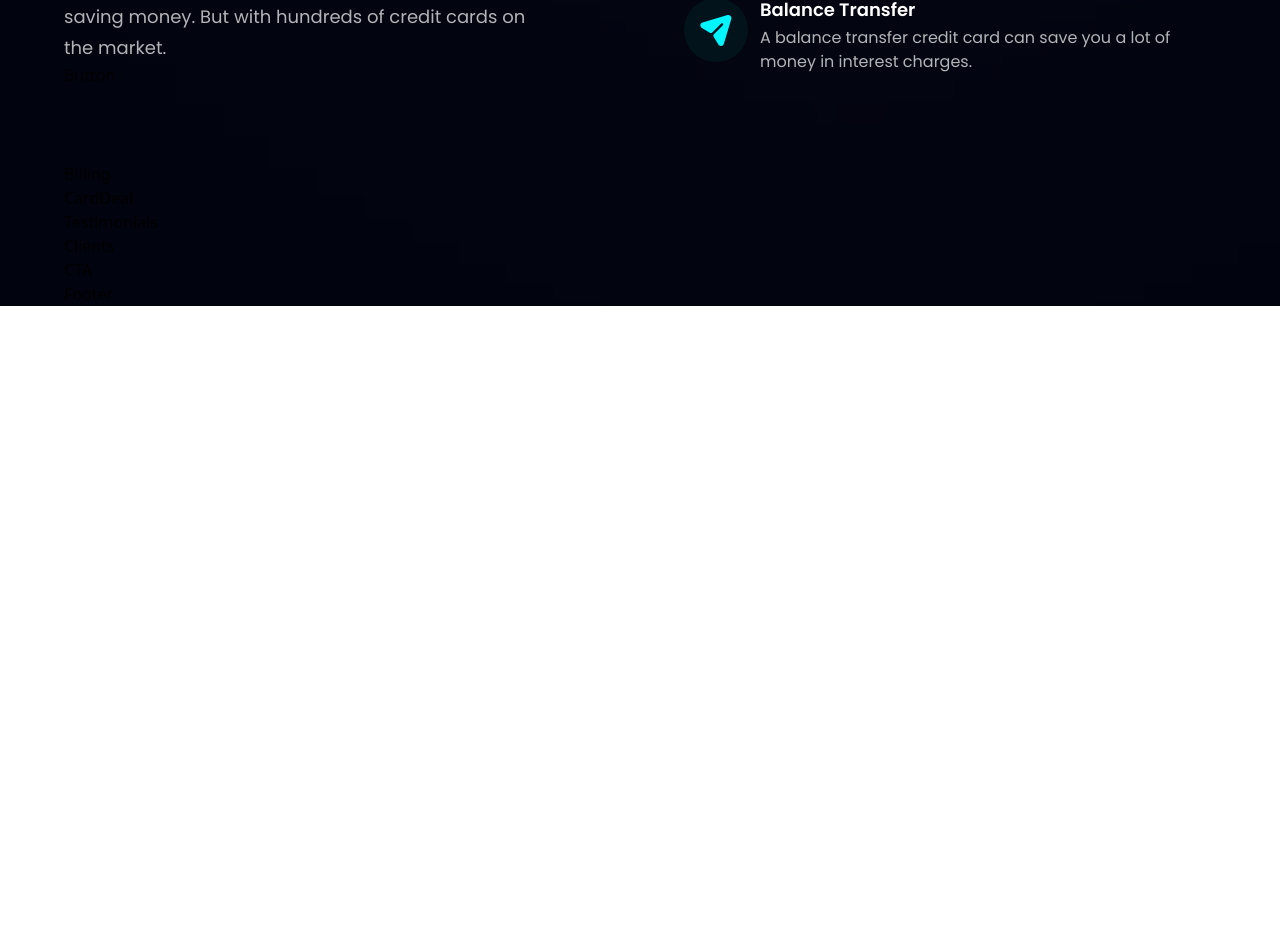
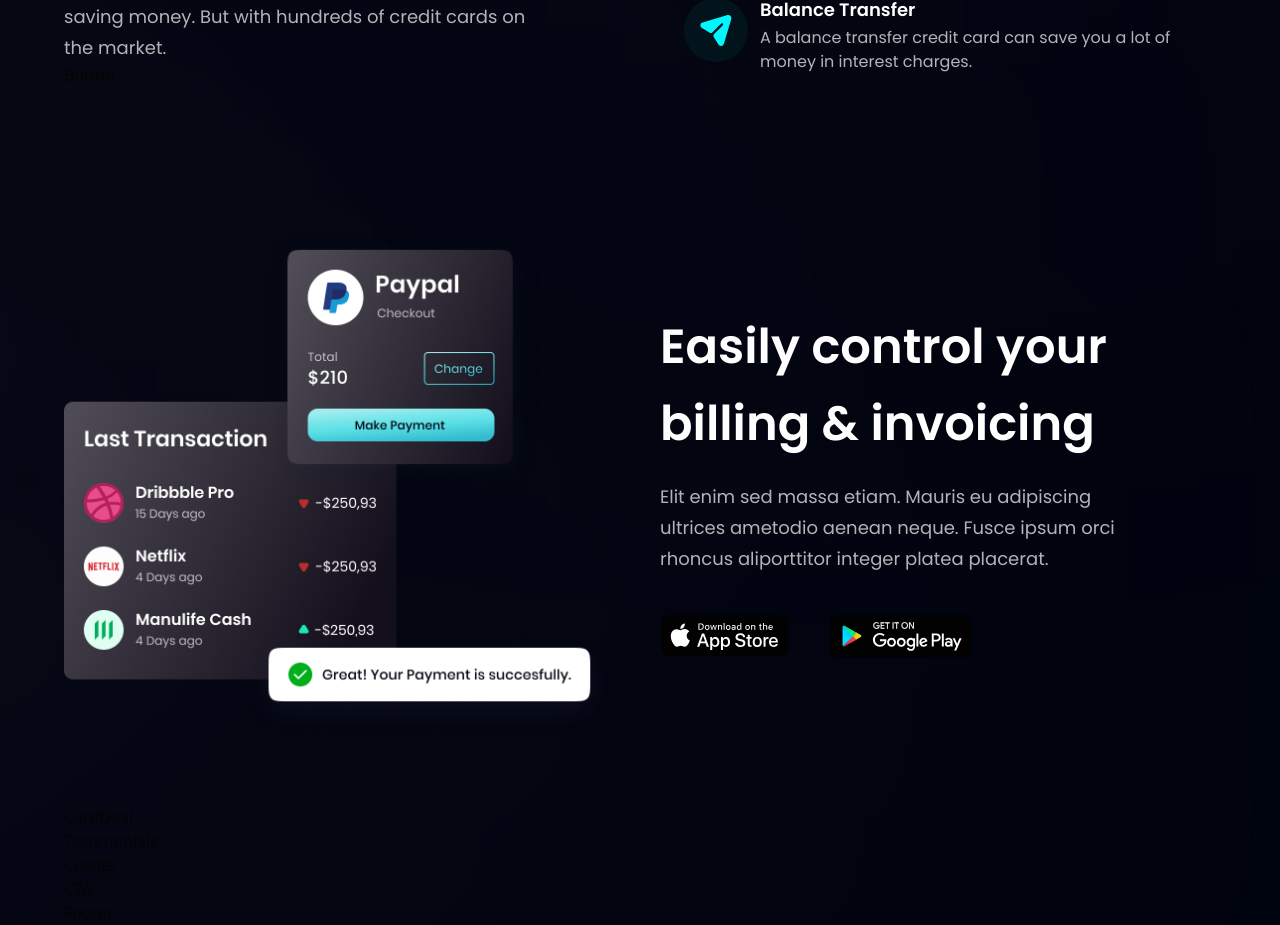
Before and after one commit to samia13/hooBank, a React (Vite) app: page / in a window 1280 px wide. Shown: the part 1330-2255 px from the top of the page. Before the commit the page ends 1636 px from the top, so only its background shows below. Built offline with nearby package versions, Linux system fonts and the light colour scheme.

Commit message:
Billing section

```diff
--- a/src/components/Billing.jsx
+++ b/src/components/Billing.jsx
@@ -1,7 +1,43 @@
-import React from "react";
+import { apple, bill, google } from "../assets";
+import styles, { layout } from "../styles";
 
-const Billing = () => {
-  return <div>Billing</div>;
-};
+const Billing = () => (
+  <section id='product' className={layout.sectionReverse}>
+    <div className={layout.sectionImgReverse}>
+      <img
+        src={bill}
+        alt='billing'
+        className='w-[100%] h-[100%] relative z-[5]'
+      />
+
+      <div className='absolute z-[3] -left-1/2 top-0 w-[50%] h-[50%] rounded-full white__gradient' />
+      <div className='absolute z-[0] w-[50%] h-[50%] -left-1/2 bottom-0 rounded-full pink__gradient' />
+    </div>
+
+    <div className={layout.sectionInfo}>
+      <h2 className={styles.heading2}>
+        Easily control your <br className='sm:block hidden' /> billing &
+        invoicing
+      </h2>
+      <p className={`${styles.paragraph} max-w-[470px] mt-5`}>
+        Elit enim sed massa etiam. Mauris eu adipiscing ultrices ametodio aenean
+        neque. Fusce ipsum orci rhoncus aliporttitor integer platea placerat.
+      </p>
+
+      <div className='flex flex-row flex-wrap sm:mt-10 mt-6 gap-5'>
+        <img
+          src={apple}
+          alt='google_play'
+          className='w-[128.86px] h-[42.05px] object-contain mr-5 cursor-pointer'
+        />
+        <img
+          src={google}
+          alt='google_play'
+          className='w-[144.17px] h-[43.08px] object-contain cursor-pointer'
+        />
+      </div>
+    </div>
+  </section>
+);
 
 export default Billing;
```
